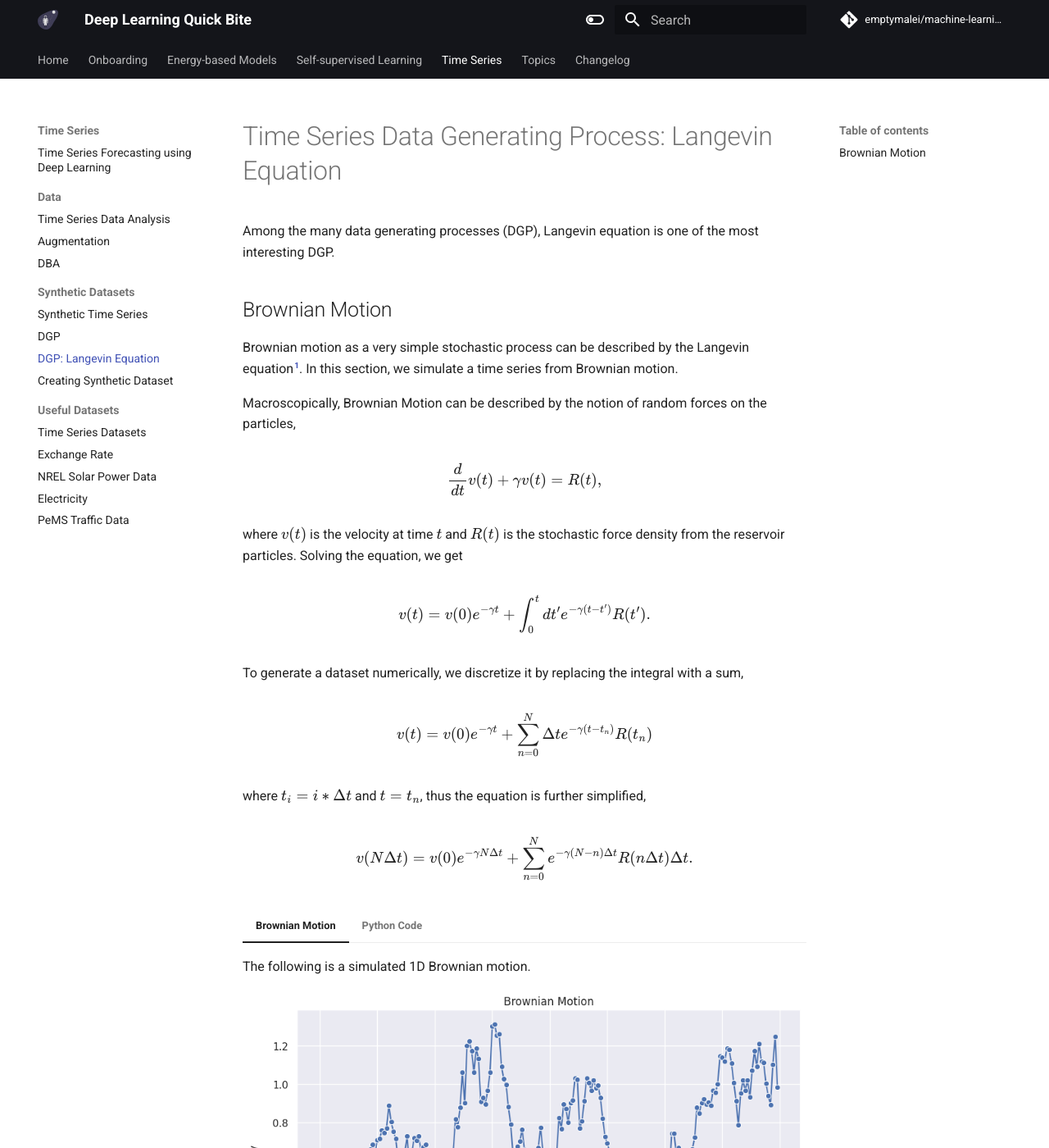
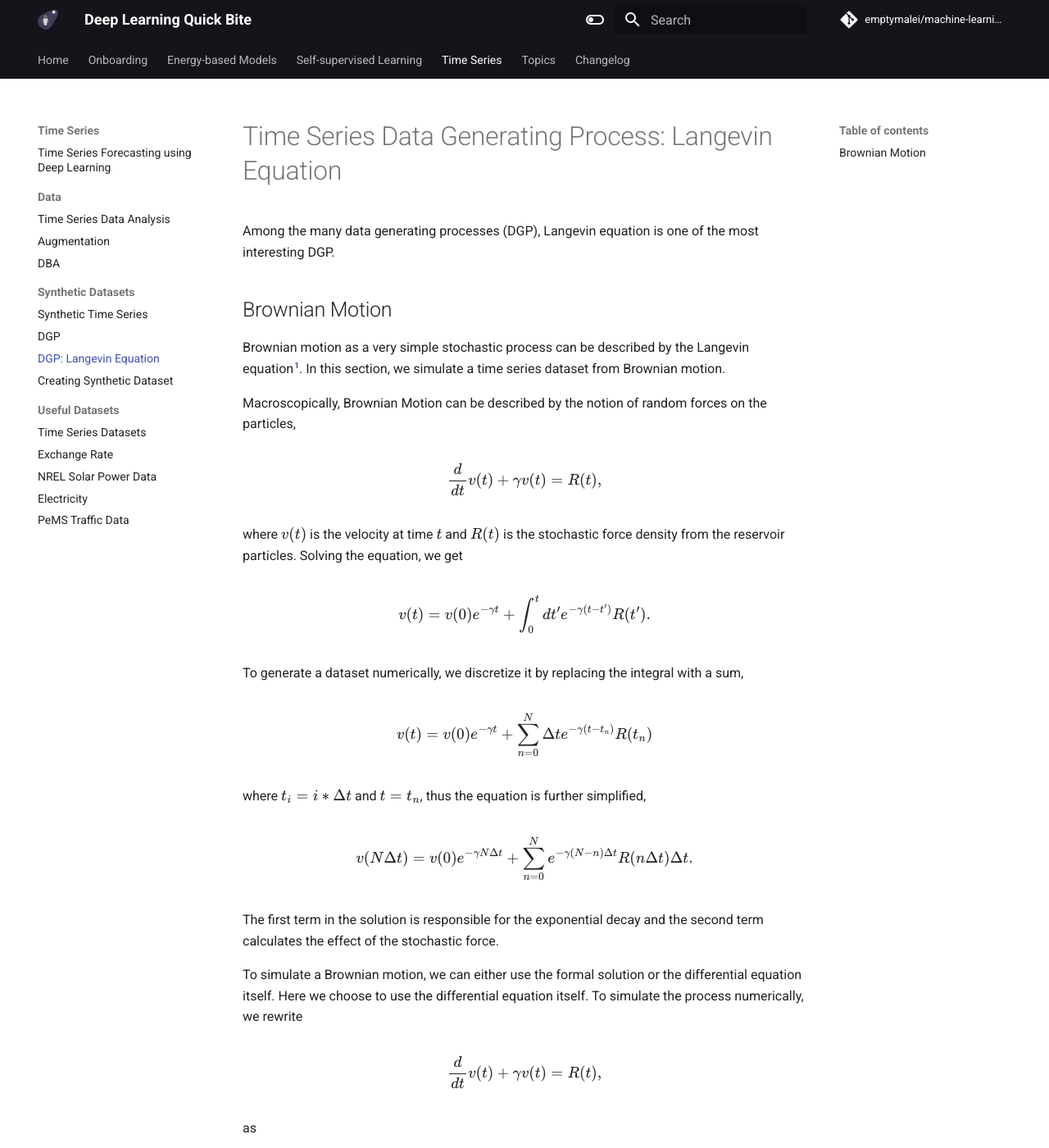
Before and after one commit to emptymalei/deep-learning, an MkDocs documentation site: the page built from dl/time-series/timeseries-datasets.dgp.langevin.md, in a window 1280 px wide and 1400 px high. Shown: the whole window at 82% size. Built offline with MkDocs 1.6.1 and Material for MkDocs 9.7.7, drawn with Linux system fonts in a browser that asks for light colours; comment, search, counter and statistics services are not loaded; part of the change alters nothing that is shown; some of the changed text lies outside the part shown.

Commit message:
rewrote brownian motion coe

````diff
--- a/dl/time-series/timeseries-datasets.dgp.langevin.md
+++ b/dl/time-series/timeseries-datasets.dgp.langevin.md
@@ -4,7 +4,7 @@ Among the many data generating processes (DGP), Langevin equation is one of the
 
 ## Brownian Motion
 
-Brownian motion as a very simple stochastic process can be described by the Langevin equation[^ma-sp]. In this section, we simulate a time series from Brownian motion.
+Brownian motion as a very simple stochastic process can be described by the Langevin equation[^ma-sp]. In this section, we simulate a time series dataset from Brownian motion.
 
 Macroscopically, Brownian Motion can be described by the notion of random forces on the particles,
 
@@ -30,6 +30,19 @@ $$
 v(N\Delta t) = v(0) e^{-\gamma N\Delta t} + \sum_{n=0}^N  e^{-\gamma (N - n)\Delta t} R(n\Delta t) \Delta t.
 $$
 
+The first term in the solution is responsible for the exponential decay and the second term calculates the effect of the stochastic force.
+
+To simulate a Brownian motion, we can either use the formal solution or the differential equation itself. Here we choose to use the differential equation itself. To simulate the process numerically, we rewrite
+
+$$
+\frac{d}{dt} v(t) + \gamma v(t) = R(t),
+$$
+
+as
+
+$$
+\Delta v (t+1) = R(t) \Delta t - \gamma v(t) \Delta t.
+$$
 
 
 === "Brownian Motion"
@@ -40,69 +53,91 @@ $$
 
 === "Python Code"
 
+    We create a stepper to calculate the next steps.
 
     ```python
     import numpy as np
+    import copy
     import matplotlib.pyplot as plt
     import seaborn as sns; sns.set()
 
     ## Define Brownian Motion
-    def gaussian_forece_density(mu: float, sigma: float, length: int) -> np.ndarray:
-        """Generate the full history of the force density
+    class GaussianForce:
+    """A Gaussian stochastic force iterator.
+    Each iteration returns a single sample from the corresponding
+    Gaussian distribution.
 
-        :param mu: the mean of the Guassian distribution
-        :param sigma: the variance of the Gaussian distribution
-        :param length: the total length of the time series
-        """
-        return np.random.default_rng().normal(mu, sigma, length)
+    :param mu: mean of the Gaussian distribution
+    :param std: standard deviation of the Gaussian distribution
+    :param seed: seed for the random generator
+    """
+
+    def __init__(self, mu: float, std: float, seed: Optional[float] = None):
+        self.mu = mu
+        self.std = std
+        self.rng = np.random.default_rng(seed=seed)
+
+    def __next__(self) -> float:
+        return self.rng.normal(self.mu, self.std)
 
 
-    def brownian_motion(
-        gamma: float, force_density_history: np.ndarray, v_0: float, delta_t: float, length: int
-    ) -> np.ndarray:
-        """Generates the full history of simulated 1D brownian motion.
+    class BrownianMotionStepper:
+        """Calculates the next step in a brownian motion.
 
-        :param gamma: decay factor in Brownian motion
-        :param force_density_history: the full history of the force density,
-        e.g., an array of Gaussian distribution
-        :param v_0: initial velocity
-        :param delta_t: the time step size when simulating Brownian motion
-        :param length: total length of the time series
+        :param gamma: the damping factor $\gamma$ of the Brownian motion.
+        :param delta_t: the minimum time step $\Delta t$.
+        :param force_densities: the stochastic force densities, e.g. [`GaussianForce`][eerily.data.generators.brownian.GaussianForce].
+        :param initial_state: the initial velocity $v(0)$.
         """
 
-        n_steps = np.linspace(0, length - 1, num=length)
-        decay_history = v_0 * np.exp(-1 * gamma * n_steps * delta_t)
-        integrand_decay_history = np.exp(-1 * gamma * (length - n_steps) * delta_t )
+        def __init__(
+            self,
+            gamma: float,
+            delta_t: float,
+            force_densities: Iterator,
+            initial_state: Dict[str, float],
+        ):
+            self.gamma = gamma
+            self.delta_t = delta_t
+            self.forece_densities = copy.deepcopy(force_densities)
+            self.current_state = copy.deepcopy(initial_state)
 
-        dynamic_history = [0]
-        for step in range(1, length):
-            v_step =  (
-                dynamic_history[-1]
-                + integrand_decay_history[step] * force_density_history[step] * delta_t
-            )
+        def __iter__(self):
+            return self
 
-            dynamic_history.append(v_step)
+        def __next__(self) -> Dict[str, float]:
 
+            force_density = next(self.forece_densities)
+            v_current = self.current_state["v"]
 
-        return decay_history + dynamic_history
+            v_next = v_current + force_density * self.delta_t - self.gamma * v_current * self.delta_t
 
+            self.current_state["force_density"] = force_density
+            self.current_state["v"] = v_next
 
+            return copy.deepcopy(self.current_state)
 
     ## Generating time series
+    delta_t = 0.1
+    stepper = BrownianMotionStepper(
+        gamma=0,
+        delta_t=delta_t,
+        force_densities=GaussianForece(mu=0, std=1),
+        initial_state={"v": 0},
+    )
+
     length = 200
-    delta_t = 0.1
 
-    bm_fd = gaussian_forece_density(0, 1, length)
+    history = []
+    for _ in range(length):
+        history.append(next(stepper))
 
-    bm_history = brownian_motion(0, bm_fd, v_0=0, delta_t=delta_t, length=length)
+    df = pd.DataFrame(history)
 
-
-    ## Visualizations
     fig, ax = plt.subplots(figsize=(10, 6.18))
-
     sns.lineplot(
         x=np.linspace(0, length-1, length) * delta_t,
-        y=bm_history,
+        y=df.v,
         ax=ax,
         marker="o",
     )
````
